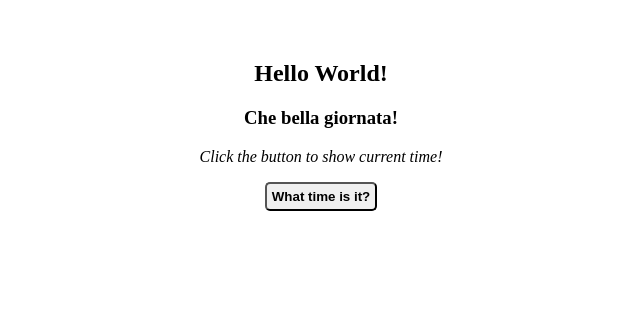
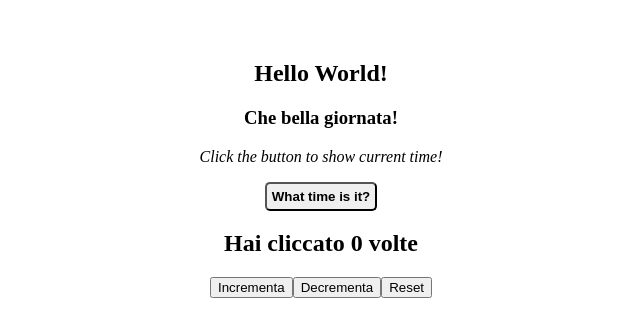
Before and after one commit to Silviadesideri01/EsercitazioniDevelhope, a React (Vite) app in the folder React/esercizi-react/: page / in a window 1280 px wide. Shown: the top 336 px of the page, without its empty margins (319-959 px from the left). Built offline with nearby package versions, Linux system fonts and the light colour scheme.

Commit message:
esercizio svolto

```diff
--- /dev/null
+++ b/React/esercizi-react/Components/Counter.jsx
@@ -0,0 +1,31 @@
+import { useState } from "react";
+
+//Creare un componente funzione Counter e creare una nuova variabile di stato denominata counter inizializzata a 0.
+
+//Il valore del contatore dovrebbe essere incrementato ogni volta che l'utente clicca su un pulsante.
+
+//Fare in modo che il valore iniziale del contatore e l'importo dell'incremento vengano passati come oggetti di scena al componente.
+
+export function Counter({ initialValue = 0 }) {
+  //passo il valore iniziale di usestate come props, inizializzato a 0.
+  const [counter, setConteggio] = useState(initialValue);
+
+  const increment = () => {
+    setConteggio((initialValue) => initialValue + 1); //mi assicuro che il valore di conteggio sia sempre inizializzato a 0.
+  };
+
+  const decrement = () => {
+    setConteggio((initialValue) => initialValue - 1);
+  };
+  const reset = () => {
+    setConteggio(initialValue);
+  };
+  return (
+    <div>
+      <h2>Hai cliccato {counter} volte</h2>
+      <button onClick={increment}>Incrementa</button>
+      <button onClick={decrement}>Decrementa</button>
+      <button onClick={reset}>Reset</button>
+    </div>
+  );
+}
--- a/React/esercizi-react/src/App.jsx
+++ b/React/esercizi-react/src/App.jsx
@@ -2,6 +2,7 @@ import Hello from "../Components/Hello"; //importo il componente Hello, per pote
 import { Welcome } from "../Components/Welcome"; //importo il componente Welcome
 import { AlertClock } from "../Components/AlertClock";
 import "./App.css";
+import { Counter } from "../Components/Counter";
 
 //Qui dichiaro la funzione che gestirà l'evento e verrà assegnata al valore di onClick come props
 function NewDate() {
@@ -17,6 +18,7 @@ function App() {
       {/*valorizzo la props name ed age, assegnando il valore all'attributo.*/}
       <AlertClock date={NewDate} />{" "}
       {/* passo la funzione che gestisce l'evento come props del componente AlertClock */}
+      <Counter/>
     </>
   );
 }
```
Also changed, not shown: React/esercizi-react/src/App.css (line endings or trailing spaces).
